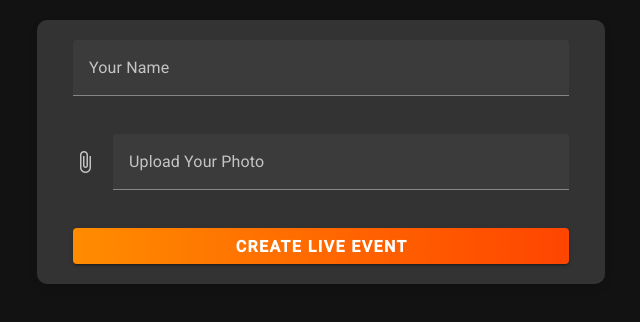
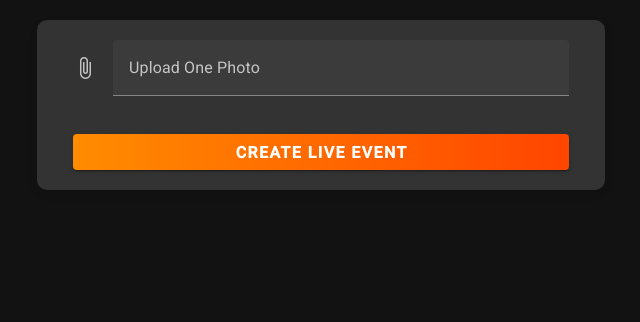
Before and after one commit to JunEitei/LiveClub-app, a Vue app: page /create in a window 1280 px wide. Shown: the top 322 px of the page, without its empty margins (319-959 px from the left). Built offline with nearby package versions, Linux system fonts and the light colour scheme.

Commit message:
Upload One Photo

```diff
--- a/src/components/CreatorPage.vue
+++ b/src/components/CreatorPage.vue
@@ -2,20 +2,16 @@
   <v-container>
     <v-card class="card-container">
       <v-form @submit.prevent="createLiveEvent" class="form-container">
-        <v-text-field
-          v-model="userName"
-          label="Your Name"
-          required
-          class="dark-grey-text"
-        ></v-text-field>
         <v-file-input
           v-model="userPhoto"
-          label="Upload Your Photo"
+          label="Upload One Photo"
           accept="image/*"
           @change="previewPhoto"
           required
           class="dark-grey-text"
         ></v-file-input>
+        <v-row justify="center">
+          <v-col cols="12">
             <v-img
               v-if="photoPreview"
               :src="photoPreview"
@@ -23,6 +19,8 @@
               max-width="300"
               class="my-4"
             ></v-img>
+          </v-col>
+        </v-row>
         <v-btn
           type="submit"
           :style="{ background: buttonBackground, color: 'white' }"
@@ -45,7 +43,6 @@ export default defineComponent({
     const apiUrl = import.meta.env.VITE_API_URL;
     const router = useRouter();
 
-    const userName = ref('');
     const userPhoto = ref<File | null>(null);
     const photoPreview = ref<string | null>(null);
 
@@ -59,7 +56,6 @@ export default defineComponent({
       }
 
       const formData = new FormData();
-      formData.append('userName', userName.value);
       formData.append('userPhoto', userPhoto.value);
 
       try {
@@ -92,7 +88,6 @@ export default defineComponent({
     };
 
     return {
-      userName,
       userPhoto,
       photoPreview,
       createLiveEvent,
@@ -122,7 +117,6 @@ export default defineComponent({
   margin-right: 16px; /* 右边外边距 */
 }
 
-.v-text-field,
 .v-file-input {
   margin-bottom: 16px;
 }
@@ -155,4 +149,10 @@ export default defineComponent({
     padding: 20px 10px; /* 手机浏览时的左右内边距 */
   }
 }
+
+/* 垂直居中图片预览 */
+.v-img.my-4 {
+  display: block;
+  margin: 0 auto;
+}
 </style>
```
Lines whose indentation alone changed are shown as unchanged.
